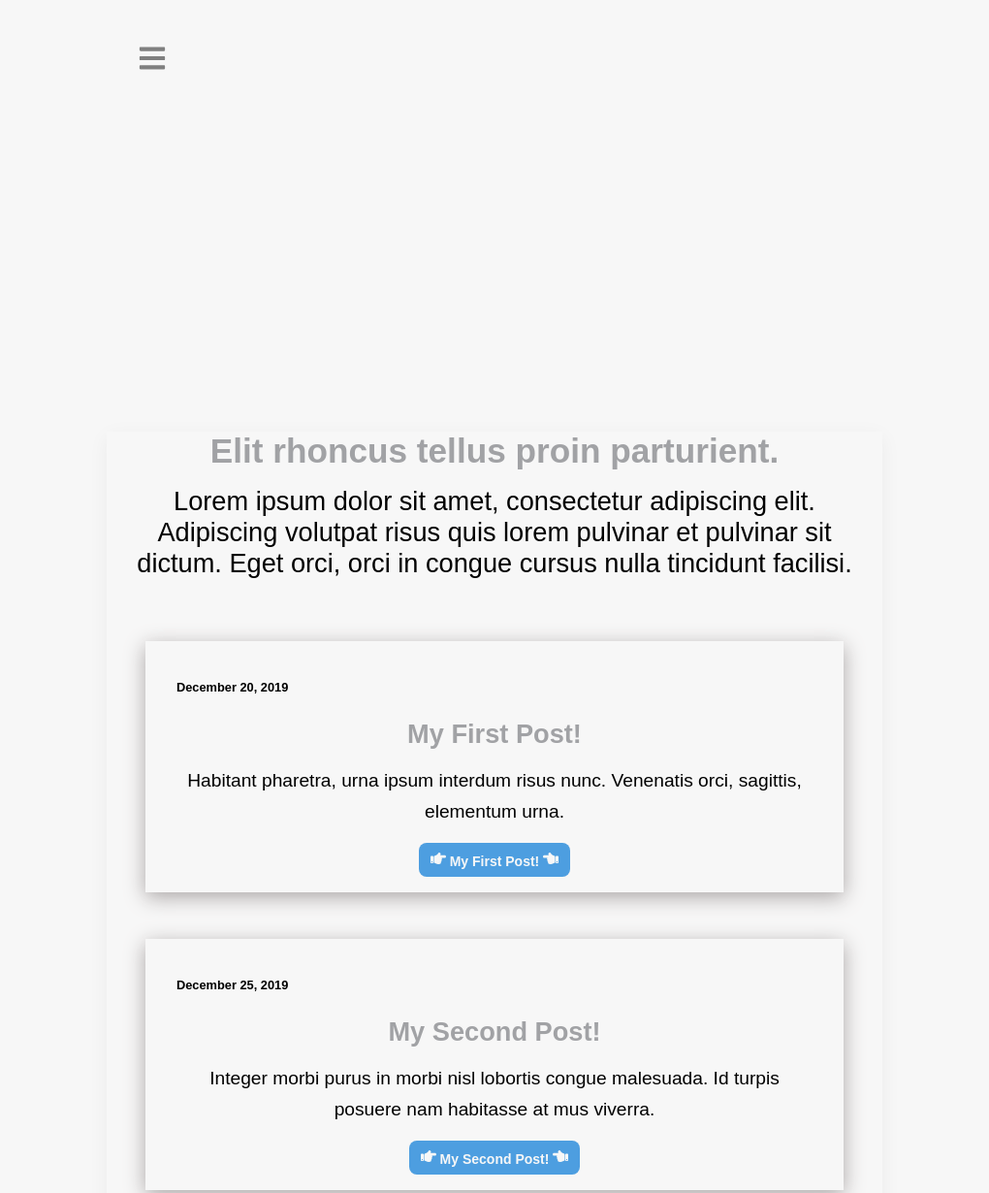
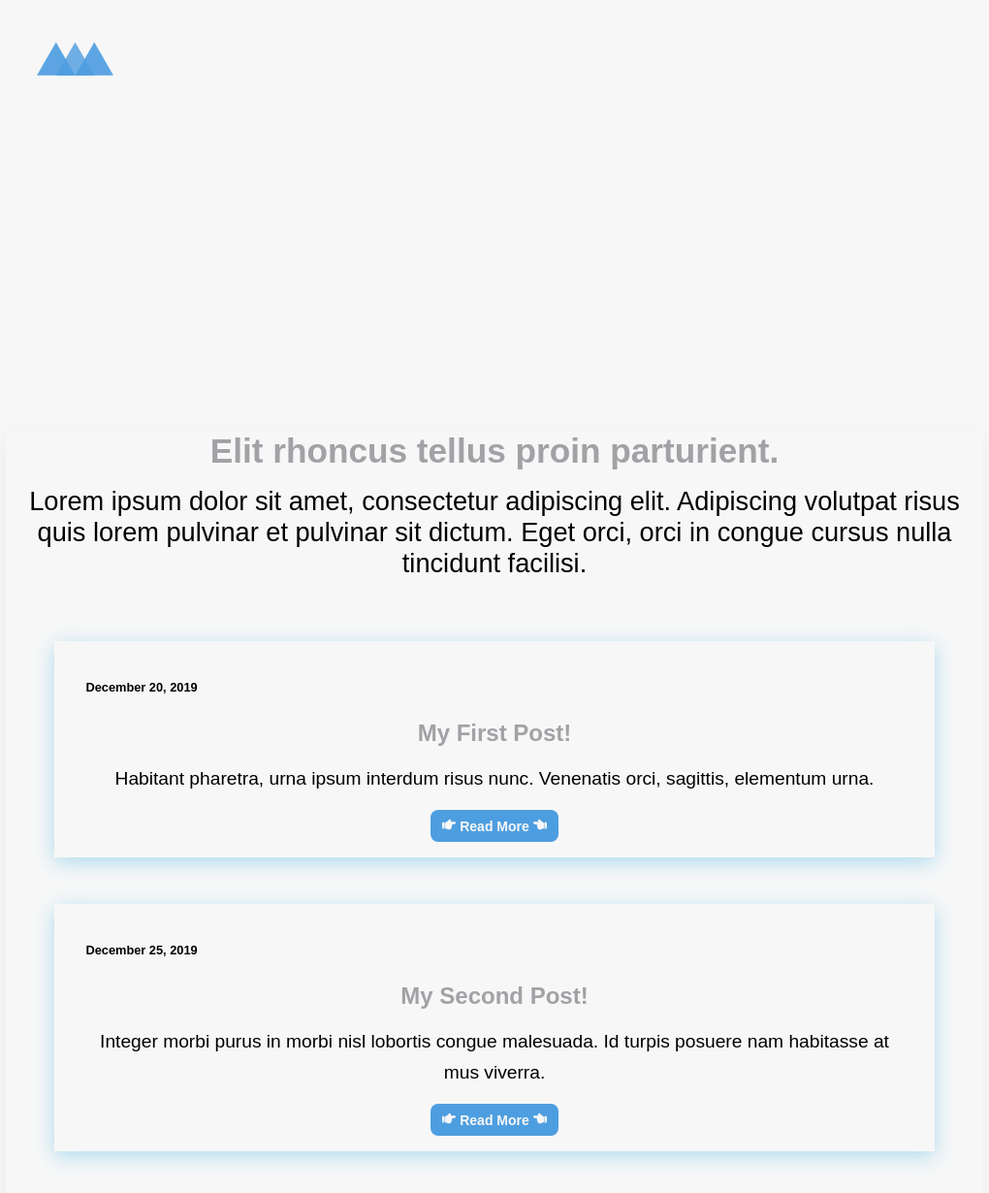
Before and after one commit to Abrei852/Portfolio-Gatsby-Strapi, a Gatsby site: page / in a window 1280 px wide. Shown: the top 1230 px of the page at 97% size, without its empty margins (130-1150 px from the left). Built offline with nearby package versions, Linux system fonts and the light colour scheme; Gatsby itself is replaced by a stand-in of ours; some packages are replaced by stand-ins of ours; a web font is replaced by a local one.

Commit message:
edited styling

```diff
--- a/src/components/ContentCard.js
+++ b/src/components/ContentCard.js
@@ -1,5 +1,5 @@
 import React from "react"
-import { CardWrapper, P, H1 } from "../elements"
+import { CardWrapper, P, H2 } from "../elements"
 import { Button } from "../components"
 import {FaHandPointRight, FaHandPointLeft} from "react-icons/fa"
 
@@ -12,15 +12,15 @@ export const ContentCard = ({ date, title, slug, excerpt }) => {
                 {date}
             </P>
 
-            <H1 size="medium">
+            <H2 size="medium">
                 {title}
-            </H1>
+            </H2>
 
             <P size="small" weight="normal" align="center">
                 {excerpt}
             </P>
 
-            <Button href={slug}> <FaHandPointRight size={16}/> {title} <FaHandPointLeft size={16}/></Button>
+            <Button href={slug}> <FaHandPointRight size={14} /> Read More <FaHandPointLeft size={14}/></Button>
 
         </CardWrapper>
     )
--- a/src/components/Nav.js
+++ b/src/components/Nav.js
@@ -1,15 +1,21 @@
 import React from "react"
-import { Link } from "gatsby"
+import { Link, useStaticQuery, graphql } from "gatsby"
 import { NavWrapper } from "../elements"
-import { FaBars } from 'react-icons/fa'
-
 
 export const Nav = () => {
+
+    const data = useStaticQuery(graphql`
+    query {
+      logo: file(relativePath: { eq: "logo.svg" }) {
+        publicURL
+      }
+    }
+  `)
 
     return (
         <NavWrapper>
             <Link to="/">
-                <FaBars size={30}/>
+            <img src={data.logo.publicURL} alt="My Logo" />
             </Link>
         </NavWrapper>
     )
--- a/src/elements/ContentElements.js
+++ b/src/elements/ContentElements.js
@@ -1,7 +1,7 @@
 import styled from "styled-components"
 
 export const ContentWrapper = styled.main`
-    grid-column: 4 / span 8;
+    grid-column: 3 / span 10;
     grid-row: 3 / span 5;
     box-shadow: ${props => props.theme.shadows.shadow1};
     z-index: 2;
--- a/src/elements/FooterElements.js
+++ b/src/elements/FooterElements.js
@@ -18,6 +18,7 @@ export const FooterWrapper = styled.footer `
         flex-wrap: wrap;
         align-items: center;
         text-align: center;
+        margin: auto;
     `
     export const FooterSocialIcons = styled.div `
 
--- a/src/elements/NavElement.js
+++ b/src/elements/NavElement.js
@@ -1,7 +1,7 @@
 import styled from "styled-components"
 
 export const NavWrapper = styled.nav`
-    grid-column: 4 / span 8;
+    grid-column: 3 / span 10;
     grid-row: 1 / 2;
     display:flex;
     align-items: center;
@@ -15,4 +15,8 @@ export const NavWrapper = styled.nav`
         text-decoration: none;
         color: gray;
     }
+
+    img {
+        height: 35px;
+    }
 `
--- a/src/elements/TypographyElements.js
+++ b/src/elements/TypographyElements.js
@@ -1,7 +1,45 @@
 import styled from "styled-components"
 
+//Styling for the h1 tag
+export const H1 = styled.h1`
+    color: ${props => props.theme.colors.dark3};
+    text-align: center;
+
+    /* Switch statement for font size */
+    font-size: ${props => {
+        switch(props.size) {
+
+            case "small":
+                return props.theme.sizes.small
+
+            case "medium":
+                return props.theme.sizes.medium
+
+            case "large":
+                return props.theme.sizes.large
+
+            default:
+                return props.theme.sizes.large
+
+        }
+    }};
+`
+
+//Styling for the h2 tag
+export const H2 = styled.h2`
+  font-size: 1.5rem;
+  line-height: 1.875rem;
+  color: ${props => props.theme.colors.dark3};
+  font-weight: 600;
+  text-align: center;
+  margin: ${props => (props.margin ? props.margin : 0)};
+`
+
+//Styling for the p tag
 export const P = styled.p`
+    padding: 1rem;
 
+    /* Switch statement for font size */
     font-size: ${props => {
         switch(props.size) {
 
@@ -23,6 +61,7 @@ export const P = styled.p`
         }
     }};
 
+    /* Switch statement for line height */
     line-height: ${props => {
         switch(props.height){
 
@@ -41,6 +80,7 @@ export const P = styled.p`
         }
     }};
 
+    /* Switch statement for font weight */
     font-weight: ${props => {
         switch(props.weight) {
 
@@ -52,9 +92,11 @@ export const P = styled.p`
 
             default:
                 return props.theme.weights.normal
+
         }
     }};
 
+    /* Switch statement for text align */
     text-align: ${props => {
         switch(props.align){
 
@@ -66,34 +108,17 @@ export const P = styled.p`
 
             default:
                 return props.theme.align.left
-        }
-    }};
-
-    padding: 1rem;
-`
-export const H1 = styled.h1`
-    font-size: ${props => {
-        switch(props.size) {
-
-            case "small":
-                return props.theme.sizes.small
-
-            case "medium":
-                return props.theme.sizes.medium
-
-            case "large":
-                return props.theme.sizes.large
-
-            default:
-                return props.theme.sizes.large
 
         }
     }};
-    color: ${props => props.theme.colors.dark3};
-    text-align: center;
 `
+
+
+//Styling for the article tag
 export const Article = styled.article`
     text-align: ${props => props.theme.align.center};
+
+    /* Switch statement for line height */
     line-height: ${props => {
         switch(props.height){
 
--- a/src/templates/allPosts.js
+++ b/src/templates/allPosts.js
@@ -38,13 +38,14 @@ const allPosts = ({ pageContext, data }) => {
                         slug={post.node.frontmatter.slug}
                     />
                 ))}
-            </Content>
+
             <Pagination
                 isFirst = {isFirst}
                 isLast = {isLast}
                 prevPage = {prevPage}
                 nextPage = {nextPage}
             />
+          </Content>
         </Container>
     )
 }
--- a/src/themes/themes.js
+++ b/src/themes/themes.js
@@ -31,7 +31,7 @@ export default {
     },
     shadows: {
       shadow1: "0px 5px 20px rgba(30, 30, 31, 0.05)",
-      shadow2: "0px 5px 20px rgba(171, 166, 166, 1)",
+      shadow2: "0px 5px 20px rgba(173, 219, 237, 1)",
     },
     sizes: {
       xsmall: "0.8rem",
```
